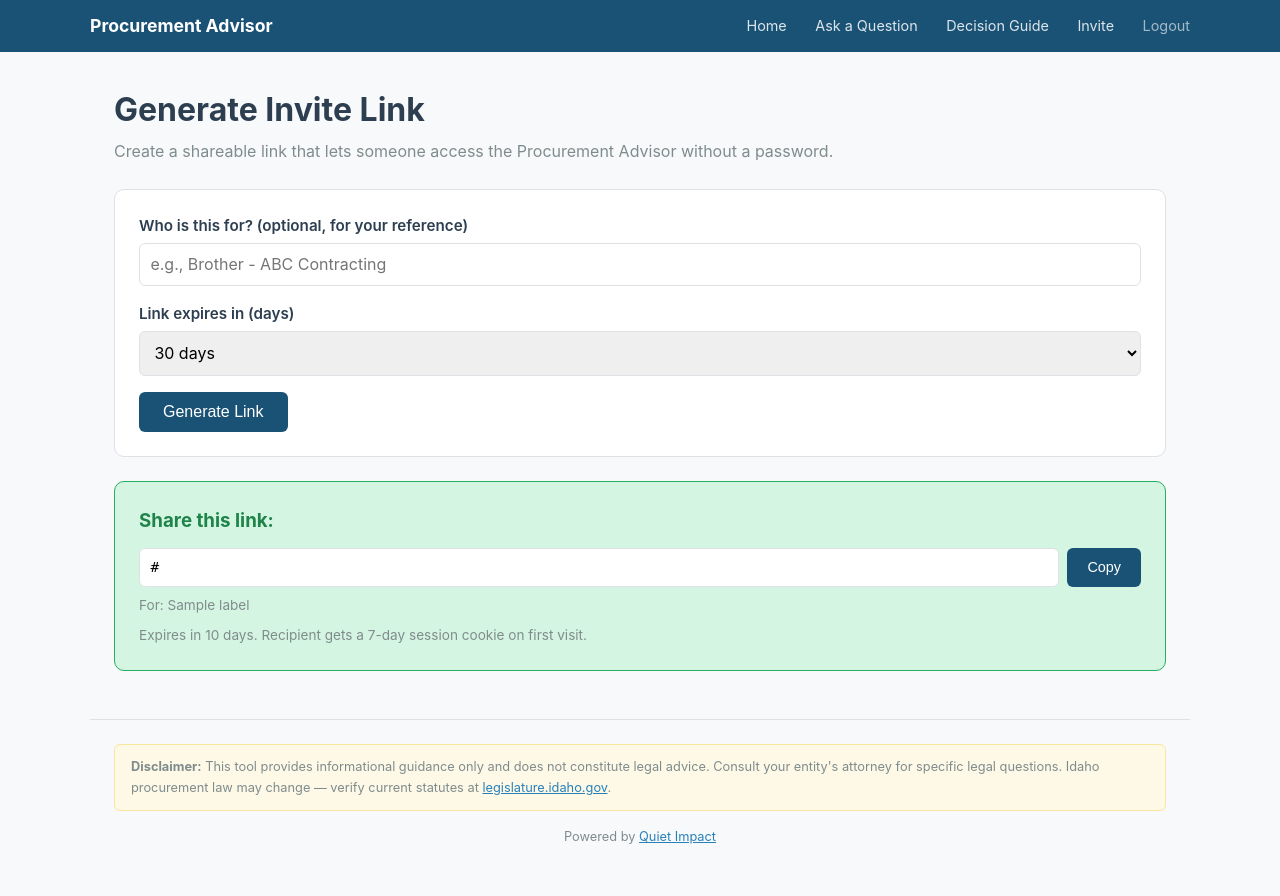
After one commit to BillBrieferServer/buybuy, a FastAPI app: template templates/invite.html in a window 1280 px wide. The commit adds this page. Run offline with FastAPI, Linux system fonts and the light colour scheme; the template is opened without the code that fills it: most values are stand-ins (such as "Sample title", 1, 10 or a date in 2020); parts of the project's set-up code (start-up, migrations or seed data) failed here and were passed over; some libraries are stand-ins or nearby versions.

Commit message:
Add signed invite links for passwordless access

```diff
--- a/app/auth.py
+++ b/app/auth.py
@@ -1,7 +1,7 @@
 """
 auth.py
-Simple password-gate authentication for MVP.
-Single shared password from .env, session cookie via itsdangerous.
+Authentication for Procurement Advisor.
+Password gate + signed invite links (no login form needed for recipients).
 """
 
 import os
@@ -14,7 +14,12 @@ SECRET_KEY = os.getenv('SECRET_KEY', 'change-me')
 COOKIE_NAME = 'buybuy_session'
 SESSION_MAX_AGE = 86400 * 7  # 7 days
 
+LINK_MAX_AGE_DAYS = int(os.getenv('LINK_MAX_AGE_DAYS', '30'))
+
 serializer = URLSafeTimedSerializer(SECRET_KEY)
+
+# Separate serializer salt for invite links so they can't be confused with session tokens
+INVITE_SALT = 'invite-link'
 
 
 def create_session_cookie(response: Response):
@@ -51,3 +56,26 @@ def logout(response: Response):
     """Clear the session cookie."""
     response.delete_cookie(COOKIE_NAME)
     return response
+
+
+# ─── Invite Links ─────────────────────────────────────────────
+
+def generate_invite_token(label: str = '', days: int = None) -> str:
+    """Generate a signed invite token. Label is for your reference only."""
+    if days is None:
+        days = LINK_MAX_AGE_DAYS
+    payload = {'access': True, 'label': label, 'days': days}
+    return serializer.dumps(payload, salt=INVITE_SALT)
+
+
+def validate_invite_token(token: str) -> dict:
+    """Validate an invite token. Returns payload dict or None."""
+    try:
+        data = serializer.loads(token, salt=INVITE_SALT)
+        # Check custom expiry
+        max_age = data.get('days', LINK_MAX_AGE_DAYS) * 86400
+        # Re-validate with the correct max_age
+        data = serializer.loads(token, salt=INVITE_SALT, max_age=max_age)
+        return data
+    except (BadSignature, SignatureExpired):
+        return None
--- a/app/main.py
+++ b/app/main.py
@@ -15,7 +15,7 @@ from fastapi.responses import HTMLResponse, RedirectResponse, JSONResponse
 from fastapi.staticfiles import StaticFiles
 from fastapi.templating import Jinja2Templates
 
-from .auth import check_auth, verify_password, create_session_cookie, logout
+from .auth import check_auth, verify_password, create_session_cookie, logout, generate_invite_token, validate_invite_token
 from . import procurement as proc
 from . import advisor
 from . import knowledge_base as kb
@@ -103,6 +103,48 @@ async def logout_route(request: Request):
     response = RedirectResponse("/", status_code=302)
     logout(response)
     return response
+
+@app.get("/enter/{token}")
+async def enter_via_link(request: Request, token: str):
+    """Authenticate via signed invite link — no password form needed."""
+    data = validate_invite_token(token)
+    if not data:
+        return templates.TemplateResponse("login.html", {
+            "request": request,
+            "error": "This link has expired or is invalid. Please request a new one."
+        })
+    response = RedirectResponse("/home", status_code=302)
+    create_session_cookie(response)
+    return response
+
+
+@app.get("/invite", response_class=HTMLResponse)
+async def invite_page(request: Request):
+    """Generate invite links (requires auth)."""
+    if not check_auth(request):
+        return RedirectResponse("/login", status_code=302)
+    return templates.TemplateResponse("invite.html", {
+        "request": request,
+        "link": None,
+    })
+
+
+@app.post("/invite", response_class=HTMLResponse)
+async def invite_generate(request: Request, label: str = Form(''), days: int = Form(30)):
+    """Generate a new invite link."""
+    if not check_auth(request):
+        return RedirectResponse("/login", status_code=302)
+    days = max(1, min(days, 365))
+    token = generate_invite_token(label=label, days=days)
+    base_url = str(request.base_url).rstrip('/')
+    link = f"{base_url}/enter/{token}"
+    return templates.TemplateResponse("invite.html", {
+        "request": request,
+        "link": link,
+        "label": label,
+        "days": days,
+    })
+
 
 
 # ─── Authenticated Routes ─────────────────────────────────────
--- a/templates/base.html
+++ b/templates/base.html
@@ -19,6 +19,7 @@
                 <a href="/home">Home</a>
                 <a href="/advisor">Ask a Question</a>
                 <a href="/decision-tree">Decision Guide</a>
+                <a href="/invite">Invite</a>
                 <a href="/logout" class="logout">Logout</a>
                 {% endblock %}
             </div>
--- /dev/null
+++ b/templates/invite.html
@@ -0,0 +1,101 @@
+{% extends "base.html" %}
+{% block title %}Generate Invite Link{% endblock %}
+
+{% block content %}
+<div class="invite-page">
+    <h1>Generate Invite Link</h1>
+    <p>Create a shareable link that lets someone access the Procurement Advisor without a password.</p>
+
+    <form method="POST" action="/invite" class="invite-form">
+        <div class="form-group">
+            <label for="label">Who is this for? (optional, for your reference)</label>
+            <input type="text" name="label" id="label" placeholder="e.g., Brother - ABC Contracting">
+        </div>
+        <div class="form-group">
+            <label for="days">Link expires in (days)</label>
+            <select name="days" id="days">
+                <option value="7">7 days</option>
+                <option value="30" selected>30 days</option>
+                <option value="90">90 days</option>
+                <option value="365">1 year</option>
+            </select>
+        </div>
+        <button type="submit" class="btn-primary">Generate Link</button>
+    </form>
+
+    {% if link %}
+    <div class="link-result">
+        <h3>Share this link:</h3>
+        <div class="link-box">
+            <input type="text" id="inviteLink" value="{{ link }}" readonly>
+            <button onclick="copyLink()" class="btn-copy" id="copyBtn">Copy</button>
+        </div>
+        {% if label %}
+        <p class="link-meta">For: {{ label }}</p>
+        {% endif %}
+        <p class="link-meta">Expires in {{ days }} days. Recipient gets a 7-day session cookie on first visit.</p>
+    </div>
+    {% endif %}
+</div>
+
+<style>
+.invite-page h1 { margin-bottom: 0.25rem; }
+.invite-page > p { color: var(--text-light); margin-bottom: 1.5rem; }
+.invite-form {
+    background: white;
+    padding: 1.5rem;
+    border-radius: 10px;
+    border: 1px solid var(--border);
+    margin-bottom: 1.5rem;
+}
+.link-result {
+    background: #d5f5e3;
+    padding: 1.5rem;
+    border-radius: 10px;
+    border: 1px solid #27ae60;
+}
+.link-result h3 { margin-bottom: 0.75rem; color: #1e8449; }
+.link-box {
+    display: flex;
+    gap: 0.5rem;
+}
+.link-box input {
+    flex: 1;
+    padding: 0.65rem;
+    border: 1px solid var(--border);
+    border-radius: 6px;
+    font-size: 0.9rem;
+    font-family: monospace;
+    background: white;
+}
+.btn-copy {
+    background: var(--primary);
+    color: white;
+    border: none;
+    padding: 0.65rem 1.25rem;
+    border-radius: 6px;
+    cursor: pointer;
+    font-size: 0.9rem;
+    white-space: nowrap;
+}
+.btn-copy:hover { background: var(--primary-light); }
+.link-meta { font-size: 0.85rem; color: var(--text-light); margin-top: 0.5rem; }
+@media (max-width: 768px) {
+    .link-box { flex-direction: column; }
+    .link-box input { font-size: 0.8rem; }
+}
+</style>
+
+<script>
+function copyLink() {
+    var input = document.getElementById('inviteLink');
+    input.select();
+    input.setSelectionRange(0, 99999);
+    navigator.clipboard.writeText(input.value).then(function() {
+        var btn = document.getElementById('copyBtn');
+        btn.textContent = 'Copied!';
+        setTimeout(function() { btn.textContent = 'Copy'; }, 2000);
+    });
+}
+</script>
+{% endblock %}
```
